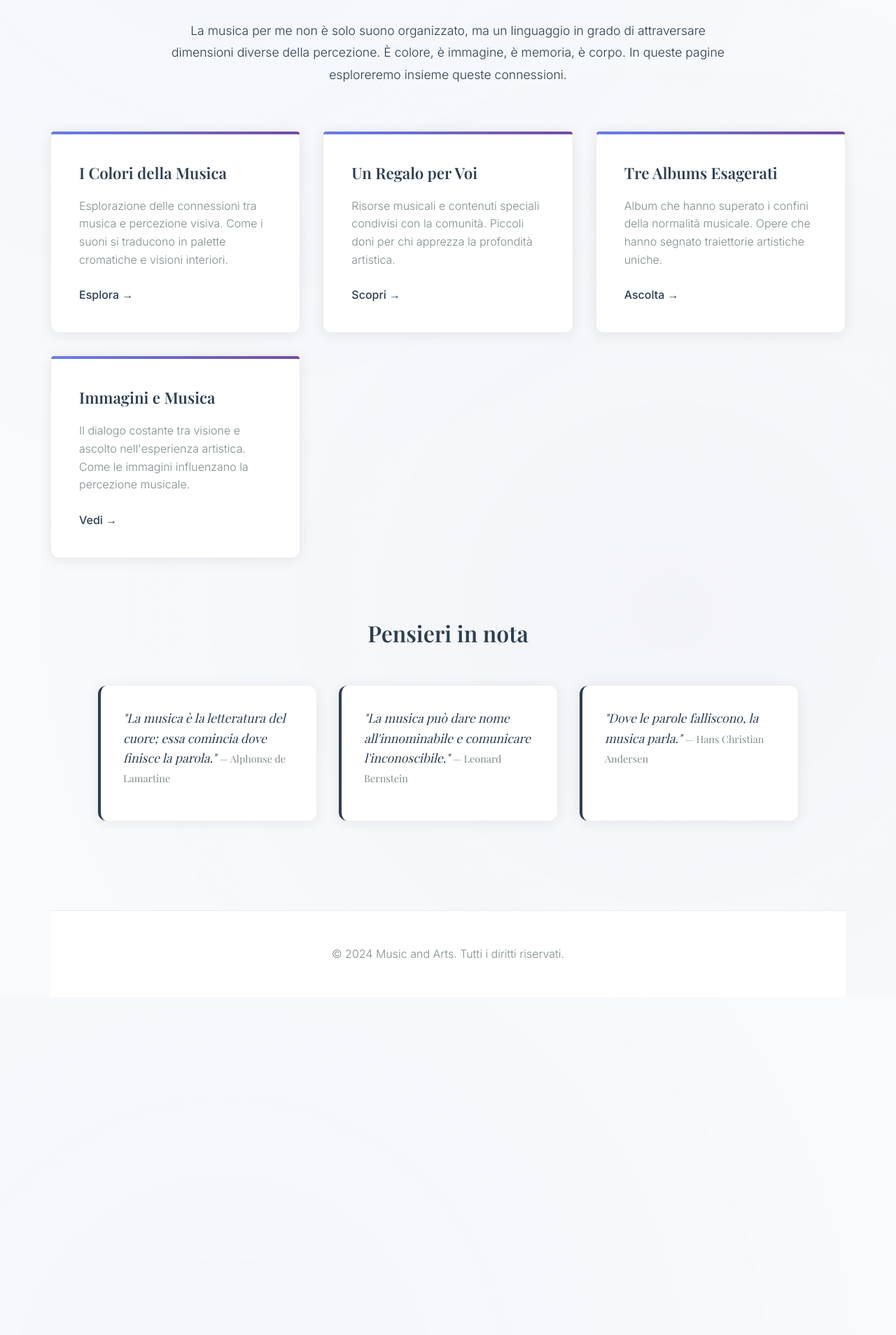
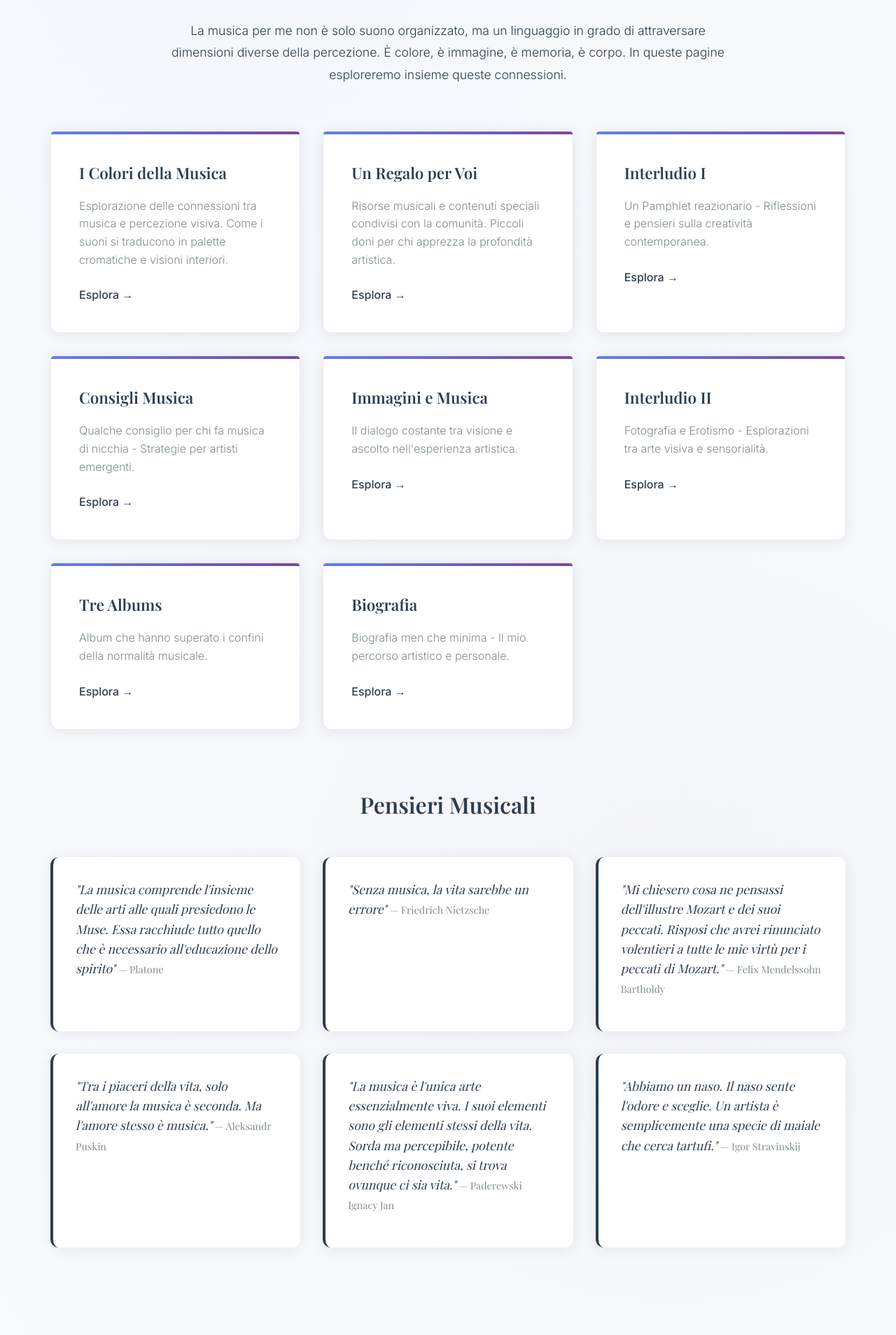
Before and after one commit to music-and-arts/music-and-arts.github.io, a Jekyll site: the page built from index.md, in a window 1280 px wide. Shown: the part 785-2693 px from the top of the page at 70% size. Built offline with Jekyll 4.4.1, drawn with Linux system fonts in a browser that asks for light colours; before the commit the page ends 2210 px from its top, so only the background shows below that.

Commit message:
Update index.md

```diff
--- a/index.md
+++ b/index.md
@@ -29,41 +29,83 @@ description: "Uno spazio raffinato dedicato alla musica, arte, scrittura e creat
         <div class="feature-card">
             <h3>Un Regalo per Voi</h3>
             <p>Risorse musicali e contenuti speciali condivisi con la comunità. Piccoli doni per chi apprezza la profondità artistica.</p>
-            <a href="{{ '/un-regalo-per-voi' | relative_url }}" class="feature-link">Scopri →</a>
+            <a href="{{ '/un-regalo-per-voi' | relative_url }}" class="feature-link">Esplora →</a>
         </div>
 
         <div class="feature-card">
-            <h3>Tre Albums Esagerati</h3>
-            <p>Album che hanno superato i confini della normalità musicale. Opere che hanno segnato traiettorie artistiche uniche.</p>
-            <a href="{{ '/tre-albums-esagerati' | relative_url }}" class="feature-link">Ascolta →</a>
+            <h3>Interludio I</h3>
+            <p>Un Pamphlet reazionario - Riflessioni e pensieri sulla creatività contemporanea.</p>
+            <a href="{{ '/interludio-i' | relative_url }}" class="feature-link">Esplora →</a>
+        </div>
+
+        <div class="feature-card">
+            <h3>Consigli Musica</h3>
+            <p>Qualche consiglio per chi fa musica di nicchia - Strategie per artisti emergenti.</p>
+            <a href="{{ '/consigli-musica-nicchia' | relative_url }}" class="feature-link">Esplora →</a>
         </div>
 
         <div class="feature-card">
             <h3>Immagini e Musica</h3>
-            <p>Il dialogo costante tra visione e ascolto nell'esperienza artistica. Come le immagini influenzano la percezione musicale.</p>
-            <a href="{{ '/immagini-e-musica' | relative_url }}" class="feature-link">Vedi →</a>
+            <p>Il dialogo costante tra visione e ascolto nell'esperienza artistica.</p>
+            <a href="{{ '/immagini-e-musica' | relative_url }}" class="feature-link">Esplora →</a>
+        </div>
+
+        <div class="feature-card">
+            <h3>Interludio II</h3>
+            <p>Fotografia e Erotismo - Esplorazioni tra arte visiva e sensorialità.</p>
+            <a href="{{ '/interludio-ii' | relative_url }}" class="feature-link">Esplora →</a>
+        </div>
+
+        <div class="feature-card">
+            <h3>Tre Albums</h3>
+            <p>Album che hanno superato i confini della normalità musicale.</p>
+            <a href="{{ '/tre-albums-esagerati' | relative_url }}" class="feature-link">Esplora →</a>
+        </div>
+
+        <div class="feature-card">
+            <h3>Biografia</h3>
+            <p>Biografia men che minima - Il mio percorso artistico e personale.</p>
+            <a href="{{ '/biografia' | relative_url }}" class="feature-link">Esplora →</a>
         </div>
     </div>
 
     <div class="quotes-section">
-        <h2>Pensieri in nota</h2>
+        <h2>Pensieri Musicali</h2>
         <div class="quotes-grid">
             <div class="quote-card">
                 <blockquote>
-                    "La musica è la letteratura del cuore; essa comincia dove finisce la parola."
-                    <cite>— Alphonse de Lamartine</cite>
+                    "La musica comprende l'insieme delle arti alle quali presiedono le Muse. Essa racchiude tutto quello che è necessario all'educazione dello spirito"
+                    <cite>— Platone</cite>
                 </blockquote>
             </div>
             <div class="quote-card">
                 <blockquote>
-                    "La musica può dare nome all'innominabile e comunicare l'inconoscibile."
-                    <cite>— Leonard Bernstein</cite>
+                    "Senza musica, la vita sarebbe un errore"
+                    <cite>— Friedrich Nietzsche</cite>
                 </blockquote>
             </div>
             <div class="quote-card">
                 <blockquote>
-                    "Dove le parole falliscono, la musica parla."
-                    <cite>— Hans Christian Andersen</cite>
+                    "Mi chiesero cosa ne pensassi dell'illustre Mozart e dei suoi peccati. Risposi che avrei rinunciato volentieri a tutte le mie virtù per i peccati di Mozart."
+                    <cite>— Felix Mendelssohn Bartholdy</cite>
+                </blockquote>
+            </div>
+            <div class="quote-card">
+                <blockquote>
+                    "Tra i piaceri della vita, solo all'amore la musica è seconda. Ma l'amore stesso è musica."
+                    <cite>— Aleksandr Puskin</cite>
+                </blockquote>
+            </div>
+            <div class="quote-card">
+                <blockquote>
+                    "La musica è l'unica arte essenzialmente viva. I suoi elementi sono gli elementi stessi della vita. Sorda ma percepibile, potente benché riconosciuta, si trova ovunque ci sia vita."
+                    <cite>— Paderewski Ignacy Jan</cite>
+                </blockquote>
+            </div>
+            <div class="quote-card">
+                <blockquote>
+                    "Abbiamo un naso. Il naso sente l'odore e sceglie. Un artista è semplicemente una specie di maiale che cerca tartufi."
+                    <cite>— Igor Stravinskij</cite>
                 </blockquote>
             </div>
         </div>
@@ -194,7 +236,7 @@ description: "Uno spazio raffinato dedicato alla musica, arte, scrittura e creat
 }
 
 .quotes-section {
-    max-width: 1000px;
+    max-width: 1200px;
     margin: 0 auto;
 }
 
@@ -208,7 +250,7 @@ description: "Uno spazio raffinato dedicato alla musica, arte, scrittura e creat
 
 .quotes-grid {
     display: grid;
-    grid-template-columns: repeat(auto-fit, minmax(300px, 1fr));
+    grid-template-columns: repeat(auto-fit, minmax(350px, 1fr));
     gap: 2rem;
 }
 
@@ -255,5 +297,9 @@ description: "Uno spazio raffinato dedicato alla musica, arte, scrittura e creat
     .feature-card {
         padding: 2rem;
     }
+
+    .quote-card {
+        padding: 1.5rem;
+    }
 }
 </style>
```
